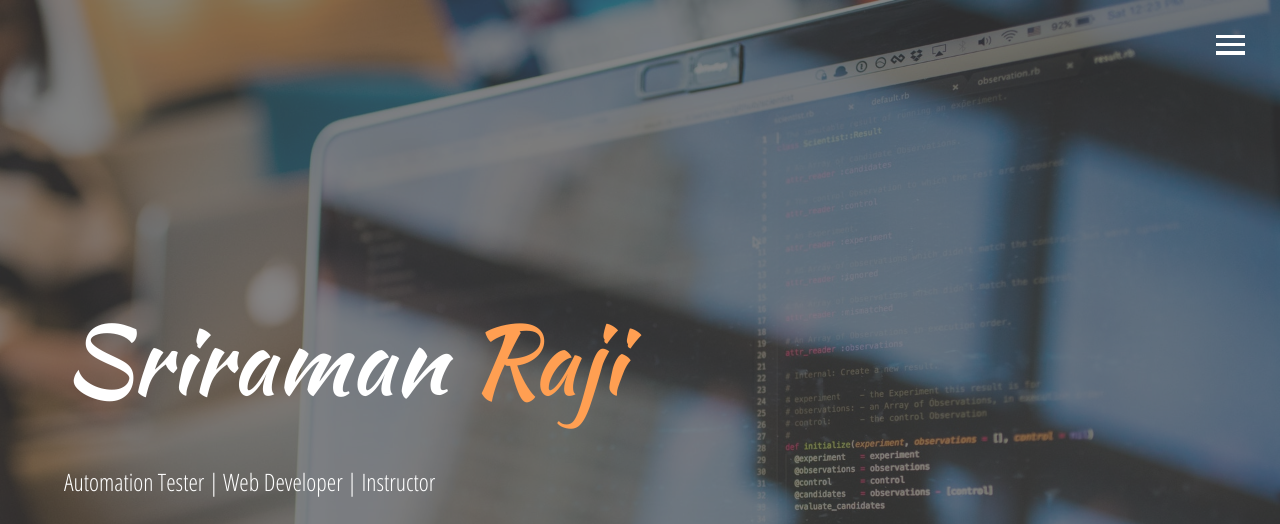
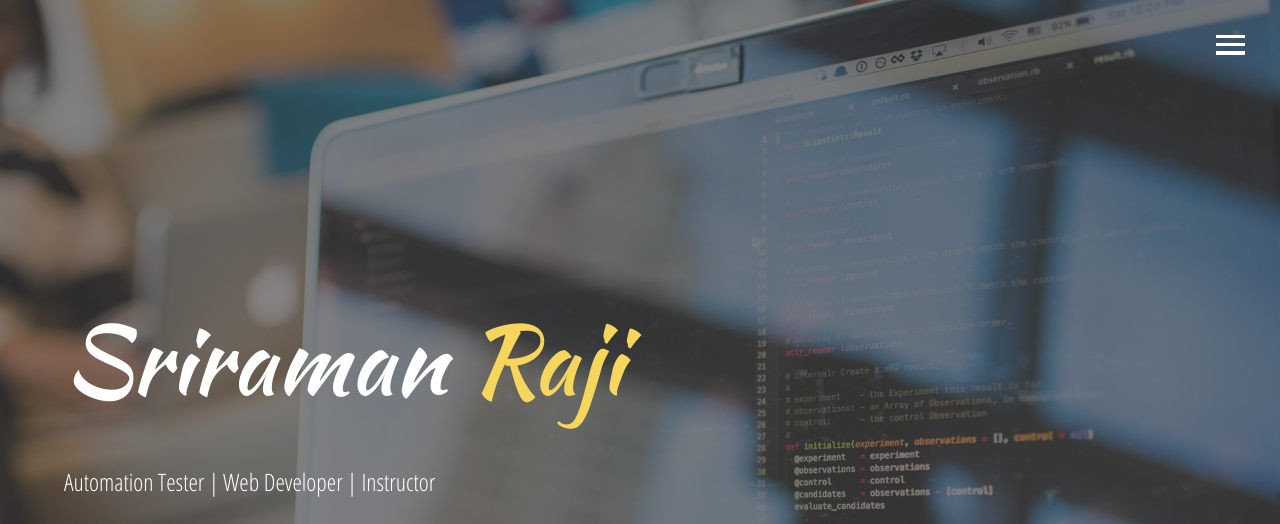
Before and after one commit to SriramanRaji/SriramanRaji, a website: page index.html in a window 1280 px wide. Shown: the top 524 px of the page. Drawn offline with Linux system fonts and the light colour scheme.

Commit message:
Color change

```diff
--- a/scss/_config.scss
+++ b/scss/_config.scss
@@ -2,12 +2,12 @@ $color-pallete: #5499d1, #3caea3, #f6d55c, #ee7879, #ff9f52, #f66747,
   rgba(3, 207, 252, 1);
 
 $primary-color: #444;
-// $secondary-color: rgba(3, 207, 252, 1);
+$secondary-color: #f6d55c;
 
-$secondary-color: nth(
-  $list: $color-pallete,
-  $n: random(9),
-);
+// $secondary-color: nth(
+//   $list: $color-pallete,
+//   $n: random(9),
+// );
 
 $show-home-image: true;
 $home-image: url(../images/background.jpg);
```
Also changed, not shown: css/main.css.
